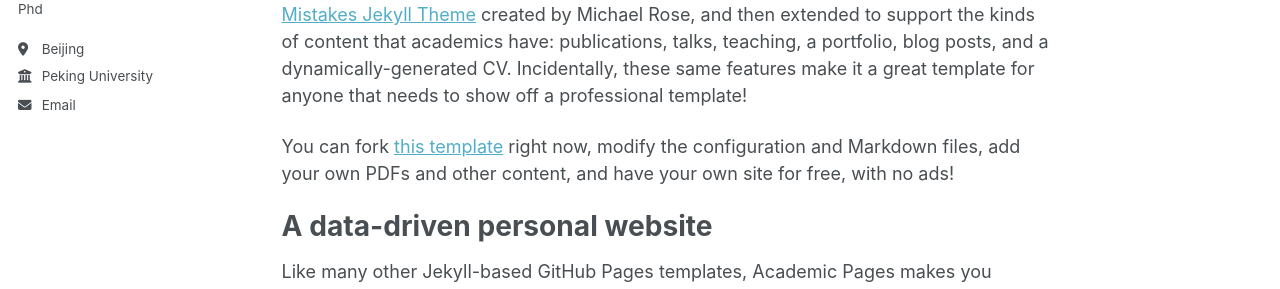
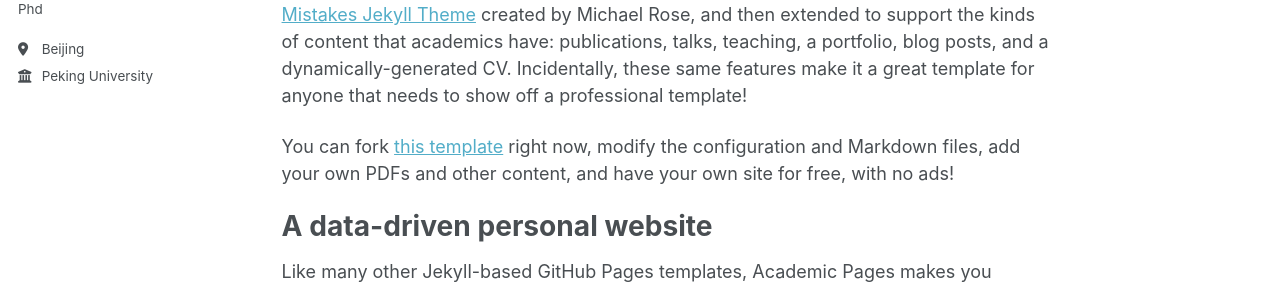
Before and after one commit to yitongSong-pku/yitongSong-pku.github.io, a Jekyll site: the page built from _pages/about.md, in a window 1280 px wide. Shown: the part 276-565 px from the top of the page. Built offline with Jekyll 4.4.1, drawn with Linux system fonts in a browser that asks for light colours; a script that is not in the unit is left out.

Commit message:
Update _config.yml

```diff
--- a/_config.yml
+++ b/_config.yml
@@ -29,7 +29,7 @@ author:
   location         : "Beijing"
   employer         : "Peking University"
   uri              : # URL
-  email            : "1"
+  Myemail          : "1"
 
   # Academic websites
   academia         : # URL
```
